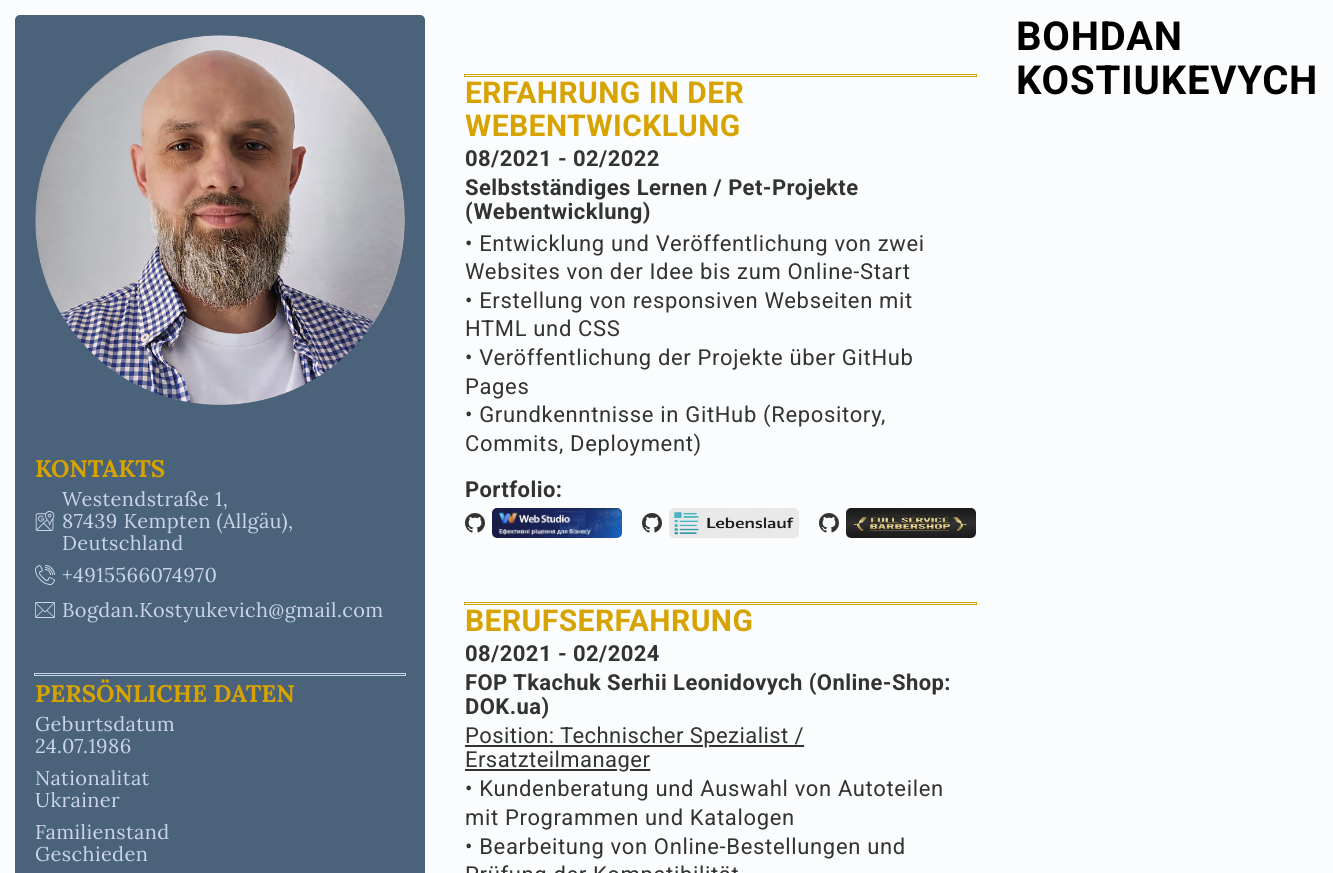
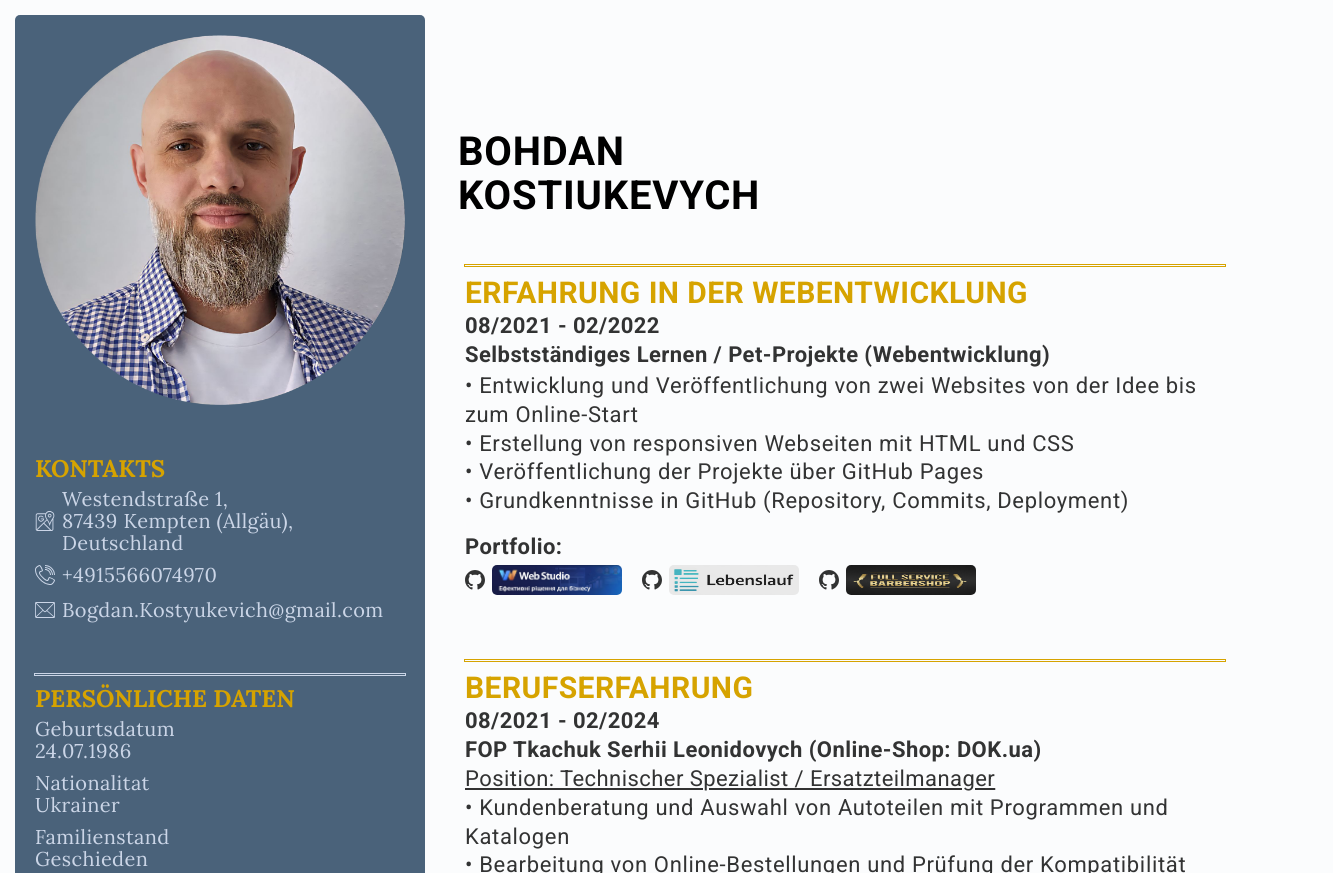
Before and after one commit to Bogdankostyukevich/lebenslauf, a plain HTML site: page index.html in a window 1280 px wide. Shown: the top 873 px of the page, 1333 px wide, since content can reach past the window. Drawn offline with nearby package versions, Linux system fonts and the light colour scheme.

Commit message:
save all changes

```diff
--- a/css/styles.css
+++ b/css/styles.css
@@ -40,6 +40,10 @@ h2 {
 
 /* xperience */
 .header__title {
+    position: absolute;
+    top: 130px;
+    left: 458px;
+
     text-decoration: none;
 
     font-weight: 700;
@@ -53,6 +57,16 @@ h2 {
     margin: 15px;
 }
 
+.experience {
+    position: relative;
+    max-width: 850px;
+
+    margin-top: 190px;
+    padding: 40px;
+
+    color: var(--experience-text-color);
+}
+
 .experience,
 .portfolio-list__link {
     text-decoration: none;
@@ -64,7 +78,10 @@ h2 {
 .experience__title::before {
     content: "";
     display: block;
+
+    margin-bottom: 10px;
     height: 1px;
+
     outline: 1px solid var(--main-title-color);
 }
 
@@ -215,10 +232,12 @@ h2 {
 }
 
 .personal-data::before {
-
     content: "";
     display: block;
+
+    margin-bottom: 10px;
     height: 1px;
+
     outline: 1px solid var(--sidebar-text-color);
 }
 
@@ -234,10 +253,3 @@ h2 {
 .personal-data__text {
     margin-top: 5px;
 }
-
-/* experience */
-.experience {
-    padding: 40px;
-
-    color: var(--experience-text-color);
-}
```
